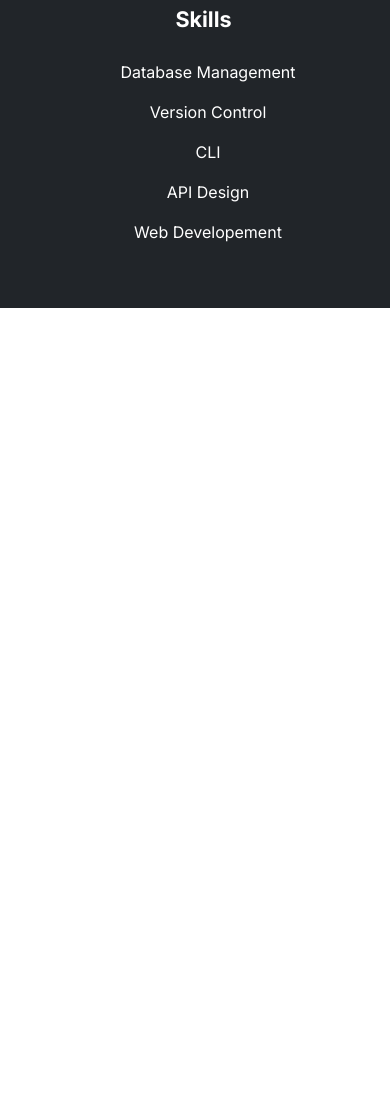
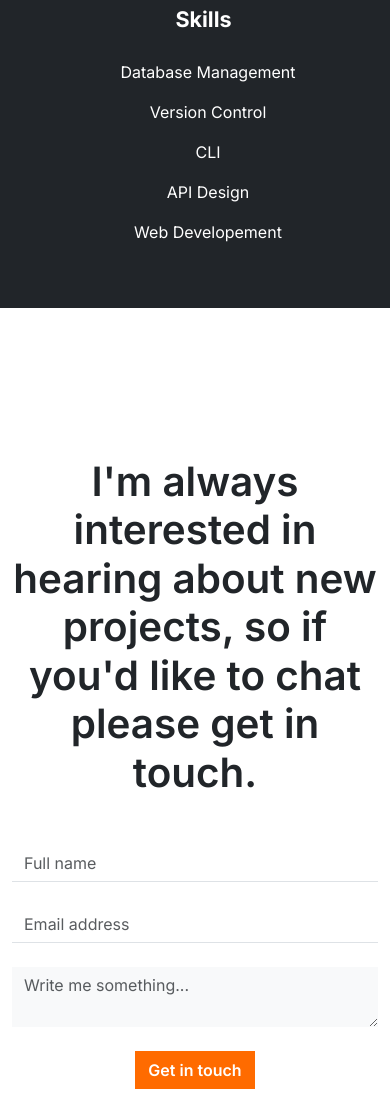
Before and after one commit to mez-chain/blackPortfolio, a website: page index.html in a window 390 px wide. Shown: the part 5320-6425 px from the top of the page. Before the commit the page ends 5778 px from the top, so only its background shows below. Drawn offline with nearby package versions, Linux system fonts and the light colour scheme.

Commit message:
added form section for mobile screens

```diff
--- a/index.html
+++ b/index.html
@@ -265,6 +265,32 @@
       </div>
     </section>
 
+    <!-- form section -->
+    <section class="form">
+      <div class="container inter-font">
+        <div class="mb-5">
+          <p class="display-2 text-center fw-semibold">I'm always interested in hearing about new projects, so if you'd like to chat please get in touch.</p>
+        </div>
+        <div class="">
+          <form class="d-flex flex-column">
+            <div class="mb-4">
+              <label for="name" class="form-label d-none">Full Name</label>
+              <input type="name" class="form-control border-0 border-bottom rounded-0" id="name" placeholder="Full name">
+            </div>
+            <div class="mb-4">
+              <label for="email" class="form-label d-none">Email</label>
+              <input type="email" class="form-control border-0 border-bottom rounded-0" id="email" placeholder="Email address">
+            </div>
+            <div class="mb-4">
+              <label for="message" class="form-label d-none">Message</label>
+              <textarea type="textarea" class="form-control border-0 bg-light rounded-0" id="message" placeholder="Write me something..."></textarea>
+            </div>
+            <button type="submit" class="btn orange-bg text-white fw-semibold rounded-0 align-self-center">Get in touch</button>
+          </form>
+        </div>
+      </div>
+    </section>
+
   <script src="https://cdn.jsdelivr.net/npm/bootstrap@5.3.3/dist/js/bootstrap.bundle.min.js"
     integrity="sha384-YvpcrYf0tY3lHB60NNkmXc5s9fDVZLESaAA55NDzOxhy9GkcIdslK1eN7N6jIeHz"
     crossorigin="anonymous"></script>
```
